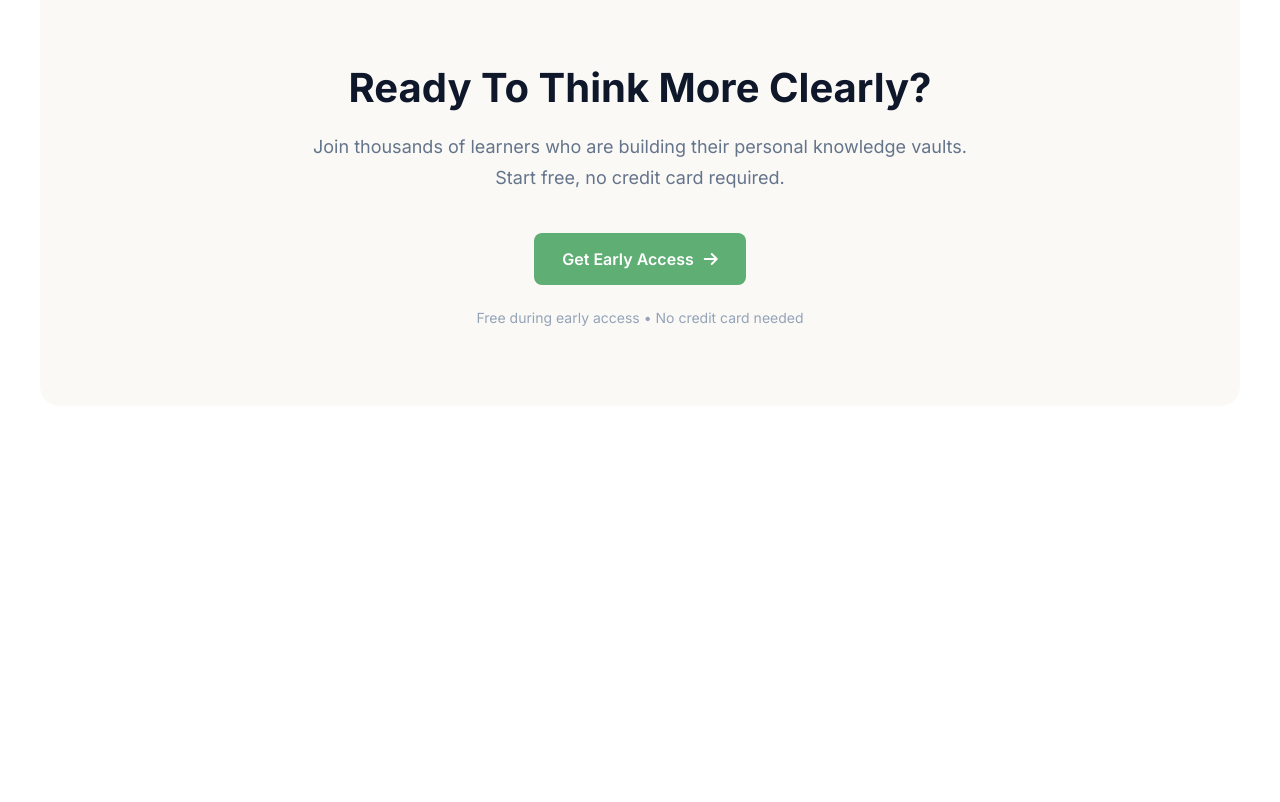
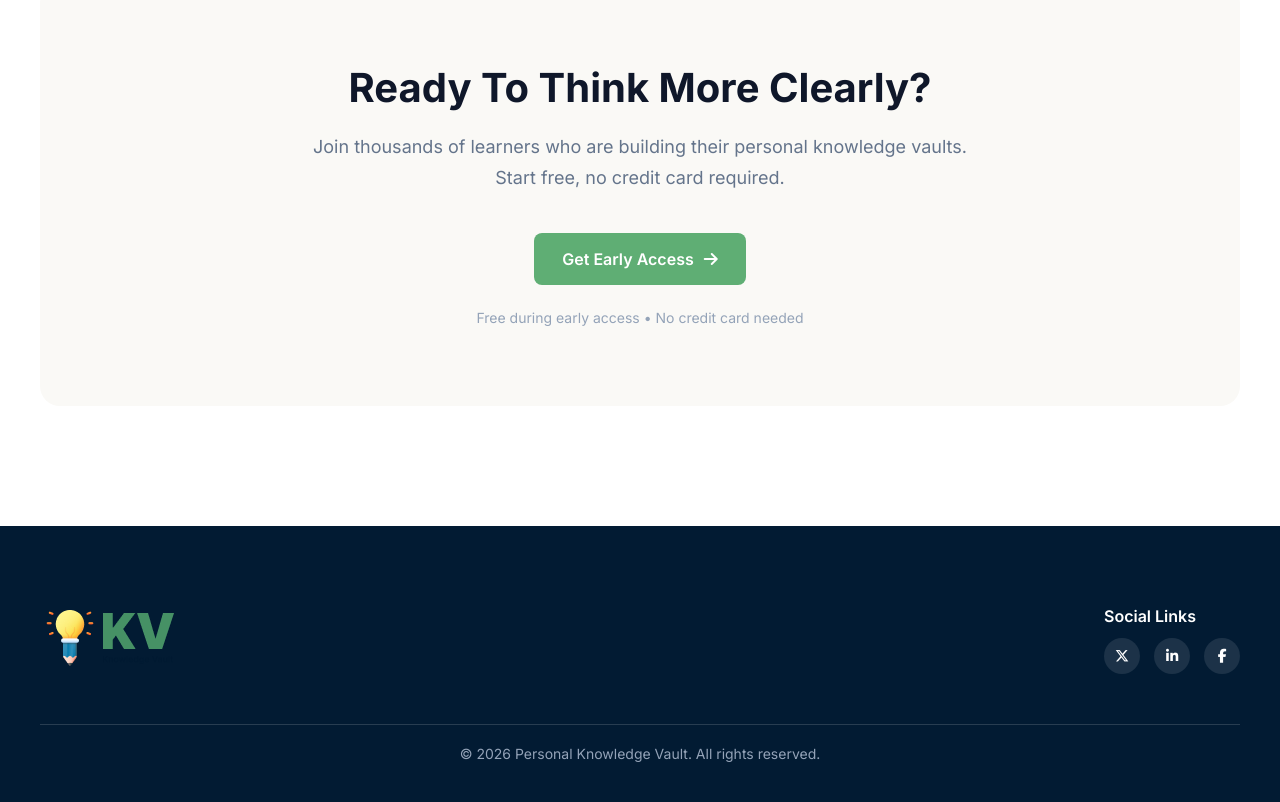
Before and after one commit to arafat-foysel/assignment-1, a plain HTML site: page index.html in a window 1280 px wide. Shown: the part 2307-3109 px from the top of the page. Before the commit the page ends 2833 px from the top, so only its background shows below. Drawn offline with Linux system fonts and the light colour scheme.

Commit message:
footer added

```diff
--- a/index.html
+++ b/index.html
@@ -34,7 +34,7 @@
     <section id="banner">
         <div class="banner-content">
             <p class="banner-badge">
-                <img src="images/dot.png" alt="" aria-hidden="true">
+                <img src="images/dot.png" alt="dot">
                 Early Access Now Open
             </p>
 
@@ -72,7 +72,7 @@
     <div class="problem-cards">
         <article class="problem-card">
             <div class="icon">
-                <img src="images/Stack.png" alt="" aria-hidden="true">
+                <img src="images/Stack.png" alt="stack of layers">
             </div>
 
             <h3>Scattered Notes</h3>
@@ -81,7 +81,7 @@
 
         <article class="problem-card">
             <div class="icon">
-                <img src="images/Bookmarks.png" alt="" aria-hidden="true">
+                <img src="images/Bookmarks.png" alt="Bookmarks">
             </div>
 
             <h3>Bookmark Overload</h3>
@@ -90,7 +90,7 @@
 
         <article class="problem-card">
             <div class="icon">
-                <img src="images/Brain.png" alt="" aria-hidden="true">
+                <img src="images/Brain.png" alt="Brain">
             </div>
 
             <h3>No Idea Connections</h3>
@@ -99,7 +99,7 @@
 
         <article class="problem-card">
             <div class="icon">
-                <img src="images/Info.png" alt="" aria-hidden="true">
+                <img src="images/Info.png" alt="information">
             </div>
 
             <h3>Forgetting What You Learned</h3>
@@ -177,7 +177,36 @@
     </div>
     </section>
 
+    <footer id="footer">
+    <div class="footer-container">
+        <!-- Left: Logo -->
+        <div class="footer-brand">
+            <img src="images/logo.png" alt="Knowledge Vault Logo">
+        </div>
 
+        <!-- Right: Social Links -->
+        <div class="footer-social">
+            <h4>Social Links</h4>
+            <div class="social-icons">
+                <a href="#">
+                    <i class="fa-brands fa-x-twitter"></i>
+                </a>
+                <a href="#">
+                    <i class="fa-brands fa-linkedin-in"></i>
+                </a>
+                <a href="#">
+                    <i class="fa-brands fa-facebook-f"></i>
+                </a>
+            </div>
+        </div>
+    </div>
+
+    <hr class="footer-divider">
+
+    <p class="footer-copy">
+        © 2026 Personal Knowledge Vault. All rights reserved.
+    </p>
+    </footer>
 
 
 </body>
--- a/styles/assignment.css
+++ b/styles/assignment.css
@@ -400,3 +400,74 @@ header{
     font-size: 14px;
     color: #94a3b8;
 }
+
+/* ===== Footer ===== */
+#footer{
+    background-color: #021b33;
+    color: #cbd5e1;
+    padding: 80px 20px 40px;
+}
+
+/* Layout */
+.footer-container{
+    max-width: 1200px;
+    margin: 0 auto;
+
+    display: flex;
+    justify-content: space-between;
+    align-items: center;
+}
+
+/* Brand */
+.footer-brand img{
+    max-width: 150px;
+}
+
+/* Social */
+.footer-social h4{
+    font-size: 16px;
+    font-weight: 600;
+    margin-bottom: 12px;
+    color: #ffffff;
+}
+
+.social-icons{
+    display: flex;
+    gap: 14px;
+}
+
+.social-icons a{
+    width: 36px;
+    height: 36px;
+
+    display: flex;
+    align-items: center;
+    justify-content: center;
+
+    border-radius: 50%;
+    background-color: rgba(255,255,255,0.1);
+    color: #ffffff;
+
+    text-decoration: none;
+    font-size: 14px;
+}
+
+.social-icons a:hover{
+    background-color: #5fae74;
+}
+
+/* Divider */
+.footer-divider{
+    margin: 50px auto 20px;
+    max-width: 1200px;
+    border: none;
+    height: 1px;
+    background-color: rgba(255,255,255,0.15);
+}
+
+/* Copyright */
+.footer-copy{
+    text-align: center;
+    font-size: 14px;
+    color: #94a3b8;
+}
```
